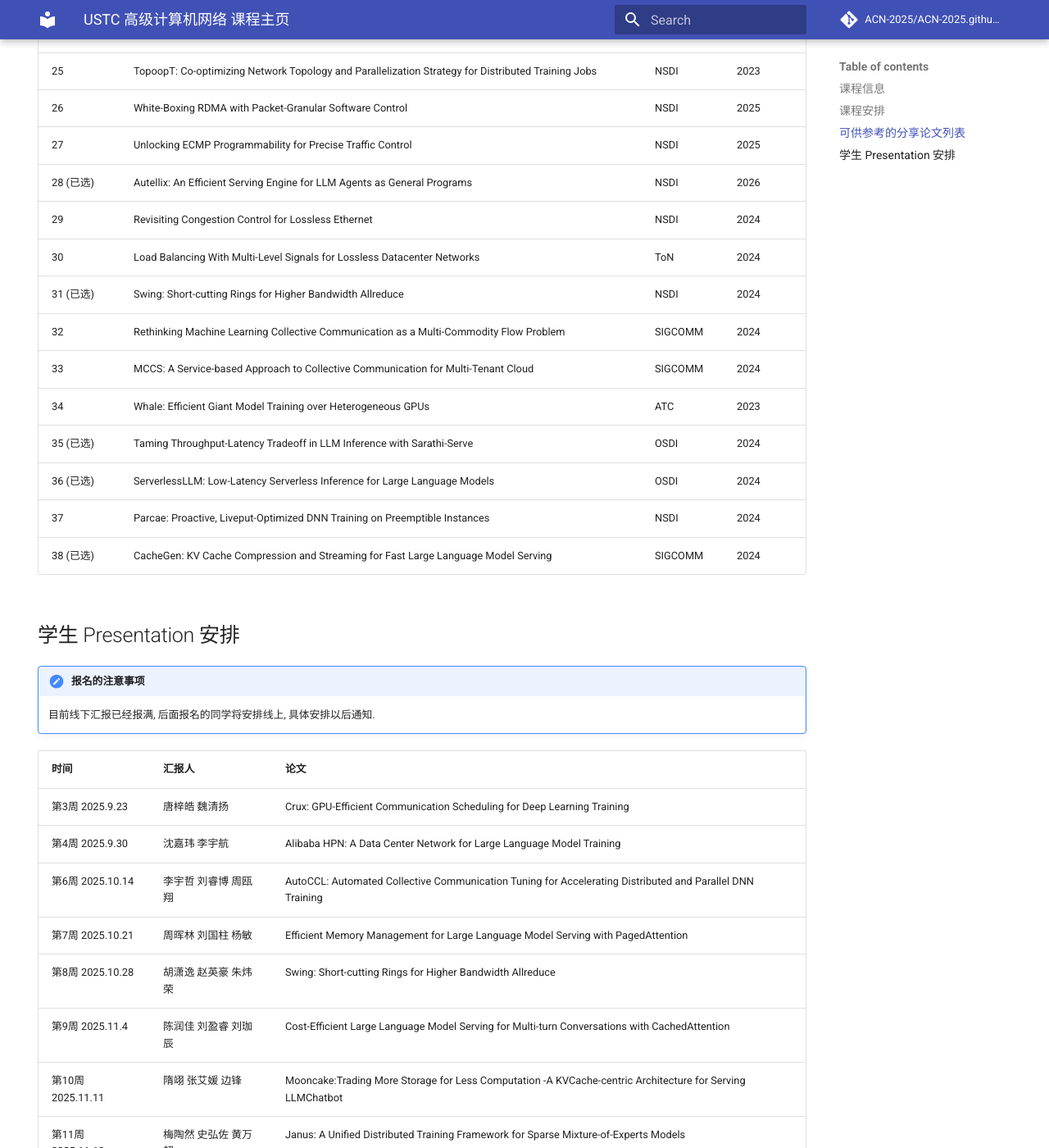
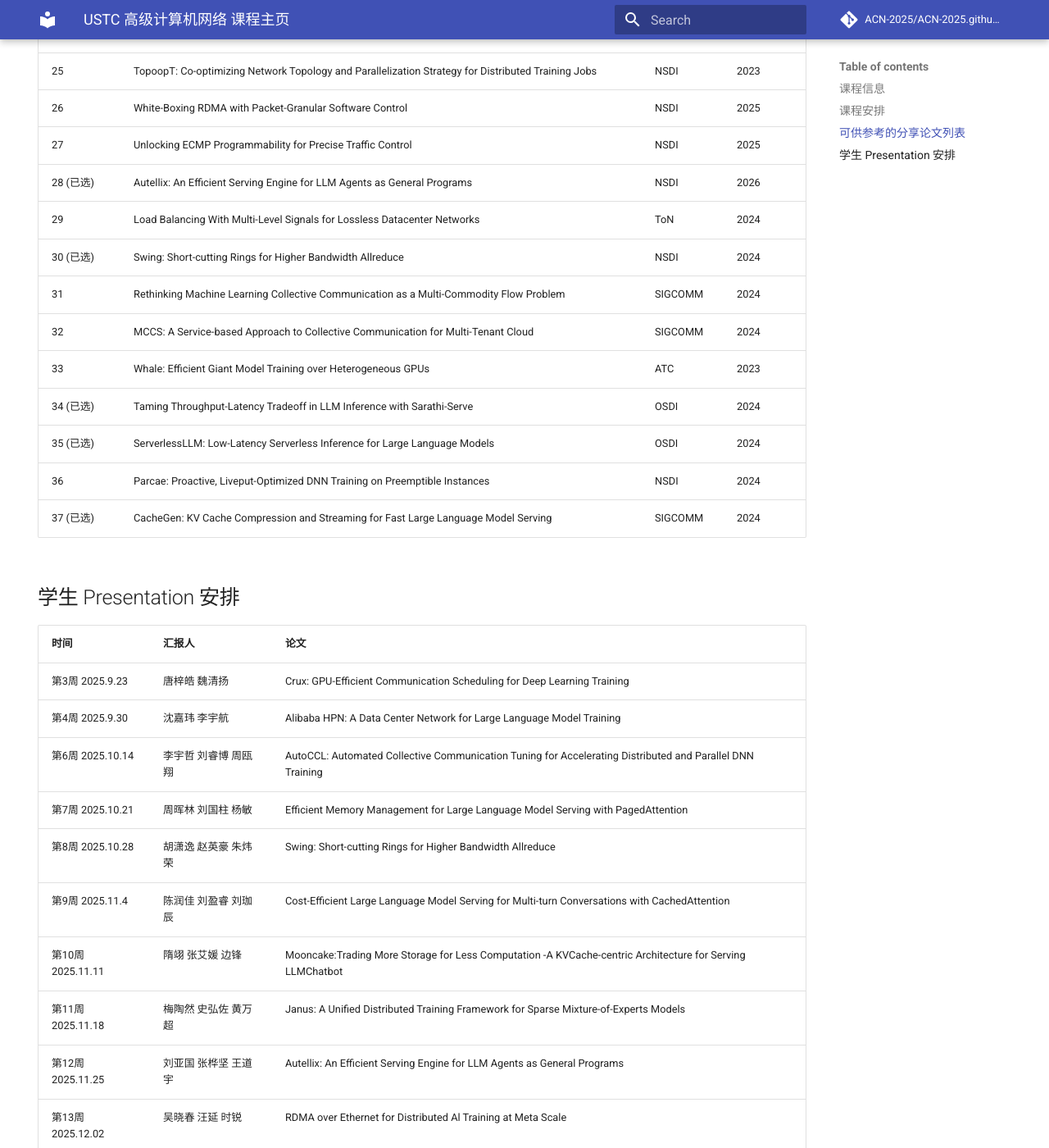
Before and after one commit to ACN-2025/ACN-2025.github.io, an MkDocs documentation site: the page built from docs/index.md, in a window 1280 px wide and 1400 px high, scrolled down 2626 px. Shown: the whole window at 82% size. Built offline with MkDocs 1.6.1 and Material for MkDocs 9.7.7, drawn with Linux system fonts in a browser that asks for light colours; comment, search, counter and statistics services are not loaded.

Commit message:
Update papers

```diff
--- a/docs/index.md
+++ b/docs/index.md
@@ -70,22 +70,17 @@ hide:
 | 26 | White-Boxing RDMA with Packet-Granular Software Control | NSDI | 2025 |
 | 27 | Unlocking ECMP Programmability for Precise Traffic Control | NSDI | 2025 |
 | 28 (已选) | Autellix: An Efficient Serving Engine for LLM Agents as General Programs | NSDI | 2026 |
-| 29 | Revisiting Congestion Control for Lossless Ethernet | NSDI | 2024 |
-| 30 | Load Balancing With Multi-Level Signals for Lossless Datacenter Networks | ToN | 2024 |
-| 31 (已选) | Swing: Short-cutting Rings for Higher Bandwidth Allreduce | NSDI | 2024 |
-| 32 | Rethinking Machine Learning Collective Communication as a Multi-Commodity Flow Problem | SIGCOMM | 2024 |
-| 33 | MCCS: A Service-based Approach to Collective Communication for Multi-Tenant Cloud | SIGCOMM | 2024 |
-| 34 | Whale: Efficient Giant Model Training over Heterogeneous GPUs | ATC | 2023 |
-| 35 (已选) | Taming Throughput-Latency Tradeoff in LLM Inference with Sarathi-Serve | OSDI | 2024 |
-| 36 (已选) | ServerlessLLM: Low-Latency Serverless Inference for Large Language Models | OSDI | 2024 |
-| 37 | Parcae: Proactive, Liveput-Optimized DNN Training on Preemptible Instances | NSDI | 2024 |
-| 38 (已选) | CacheGen: KV Cache Compression and Streaming for Fast Large Language Model Serving | SIGCOMM | 2024 |
+| 29 | Load Balancing With Multi-Level Signals for Lossless Datacenter Networks | ToN | 2024 |
+| 30 (已选) | Swing: Short-cutting Rings for Higher Bandwidth Allreduce | NSDI | 2024 |
+| 31 | Rethinking Machine Learning Collective Communication as a Multi-Commodity Flow Problem | SIGCOMM | 2024 |
+| 32 | MCCS: A Service-based Approach to Collective Communication for Multi-Tenant Cloud | SIGCOMM | 2024 |
+| 33 | Whale: Efficient Giant Model Training over Heterogeneous GPUs | ATC | 2023 |
+| 34 (已选) | Taming Throughput-Latency Tradeoff in LLM Inference with Sarathi-Serve | OSDI | 2024 |
+| 35 (已选) | ServerlessLLM: Low-Latency Serverless Inference for Large Language Models | OSDI | 2024 |
+| 36 | Parcae: Proactive, Liveput-Optimized DNN Training on Preemptible Instances | NSDI | 2024 |
+| 37 (已选) | CacheGen: KV Cache Compression and Streaming for Fast Large Language Model Serving | SIGCOMM | 2024 |
 
 ## 学生 Presentation 安排
-
-!!! note "报名的注意事项"
-
-    目前线下汇报已经报满, 后面报名的同学将安排线上, 具体安排以后通知.
 
 | 时间 | 汇报人 | 论文 |
 | --- | --- | --- |
```
